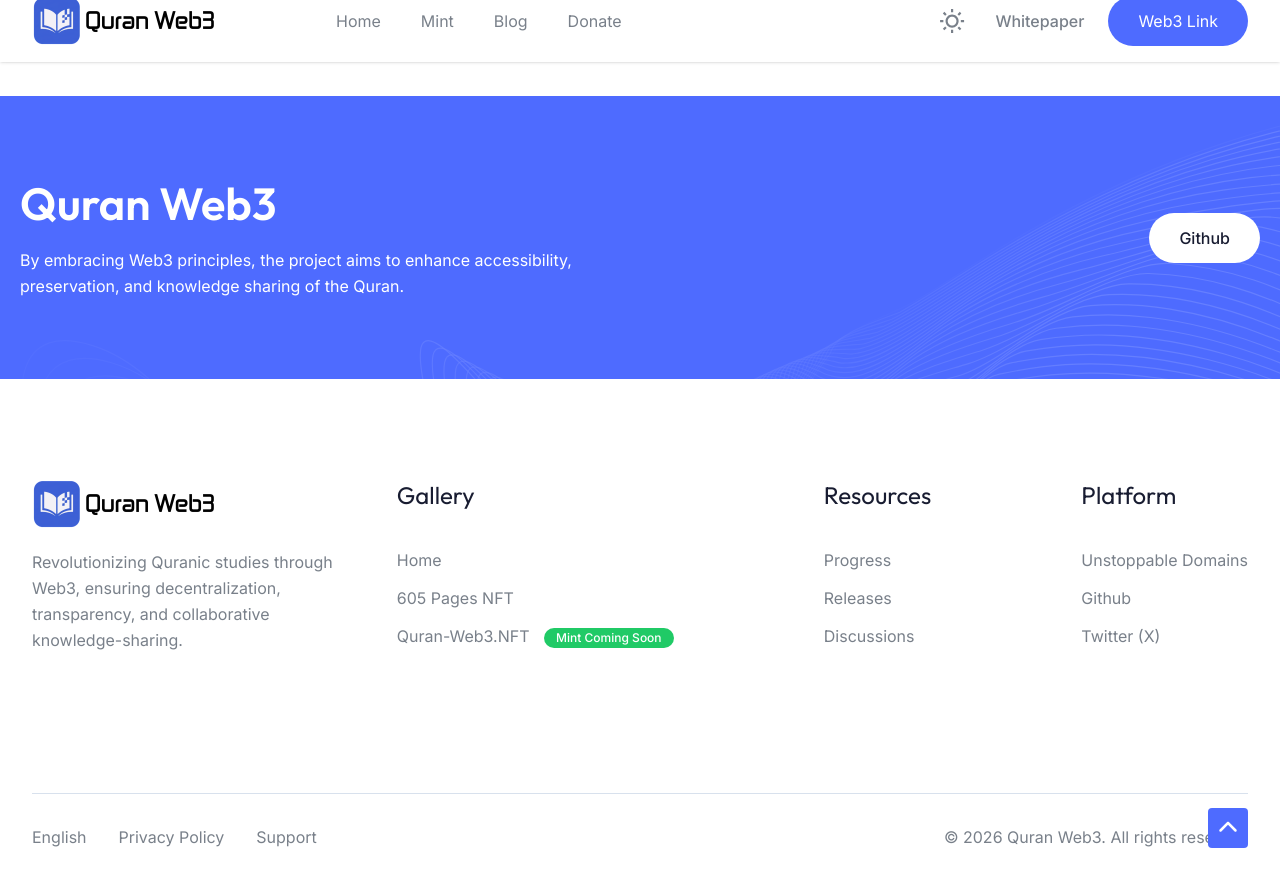
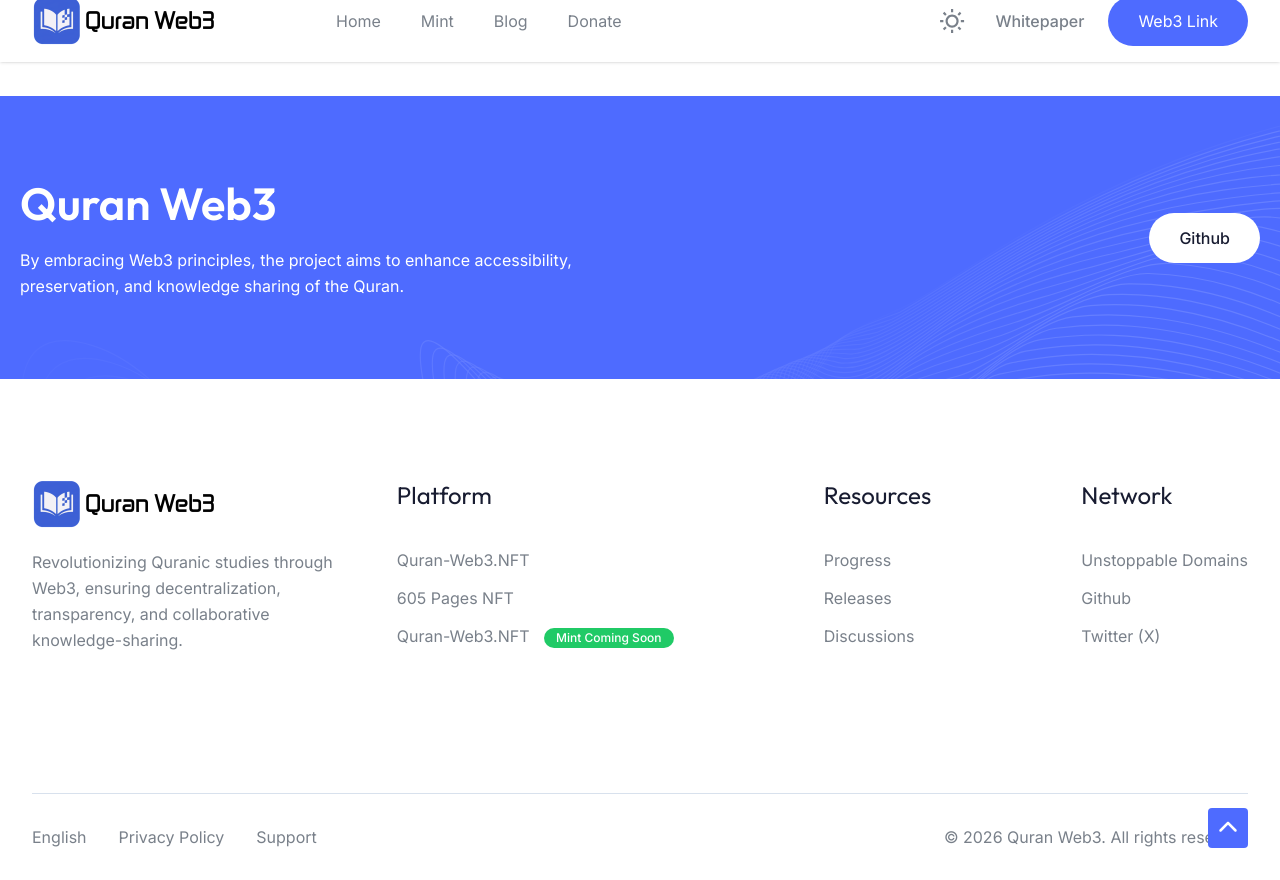
Before and after one commit to ogiest/ogiest.github.io, a Jekyll site: the page built from blog/updates/index.html, in a window 1280 px wide and 900 px high, scrolled down 743 px, cut to the strip 20-900 px from the top of the window. Built offline with Jekyll 4.4.1, drawn with Linux system fonts in a browser that asks for light colours.

Commit message:
Update category-grid.html

```diff
--- a/_layouts/category-grid.html
+++ b/_layouts/category-grid.html
@@ -147,9 +147,9 @@
             </div>
             <div class="vd ro tc sf rn un gg vn">
               <div class="animate_top">
-                <h4 class="kk wm tj ec">Gallery</h4>
+                <h4 class="kk wm tj ec">Platform</h4>
                 <ul>
-                  <li><a href="{{ '/' | relative_url }}" class="sc xl vb">Home</a></li>
+                  <li><a href="https://ipfs.io/ipns/quran-web3.nft" target="_blank" class="sc xl vb">Quran-Web3.NFT </a></li>
                   <li><a href="https://polygonscan.com/token/0x74814b153519f3d77d5521cd185dd3071b6a017a" target="_blank" class="sc xl vb">605 Pages NFT</a></li>
                   <li>
                     <a href="{{ '/mint.html' | relative_url }}" class="sc xl vb">
@@ -168,7 +168,7 @@
                 </ul>
               </div>
               <div class="animate_top">
-                <h4 class="kk wm tj ec">Platform</h4>
+                <h4 class="kk wm tj ec">Network</h4>
                 <ul>
                   <li><a href="https://ud.me/quran-web3.nft" target="_blank" class="sc xl vb">Unstoppable Domains</a></li>
                   <li><a href="https://github.com/quran-web3" target="_blank" class="sc xl vb">Github</a></li>
```
